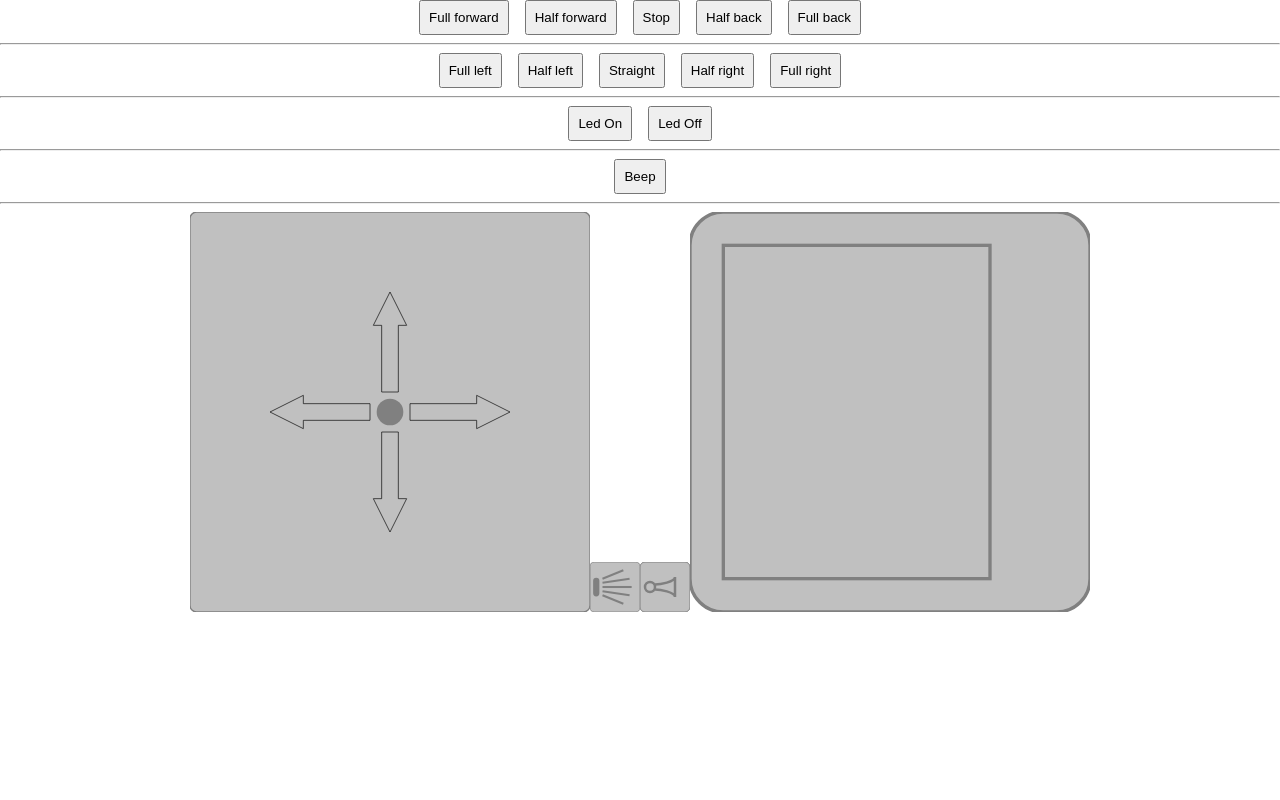
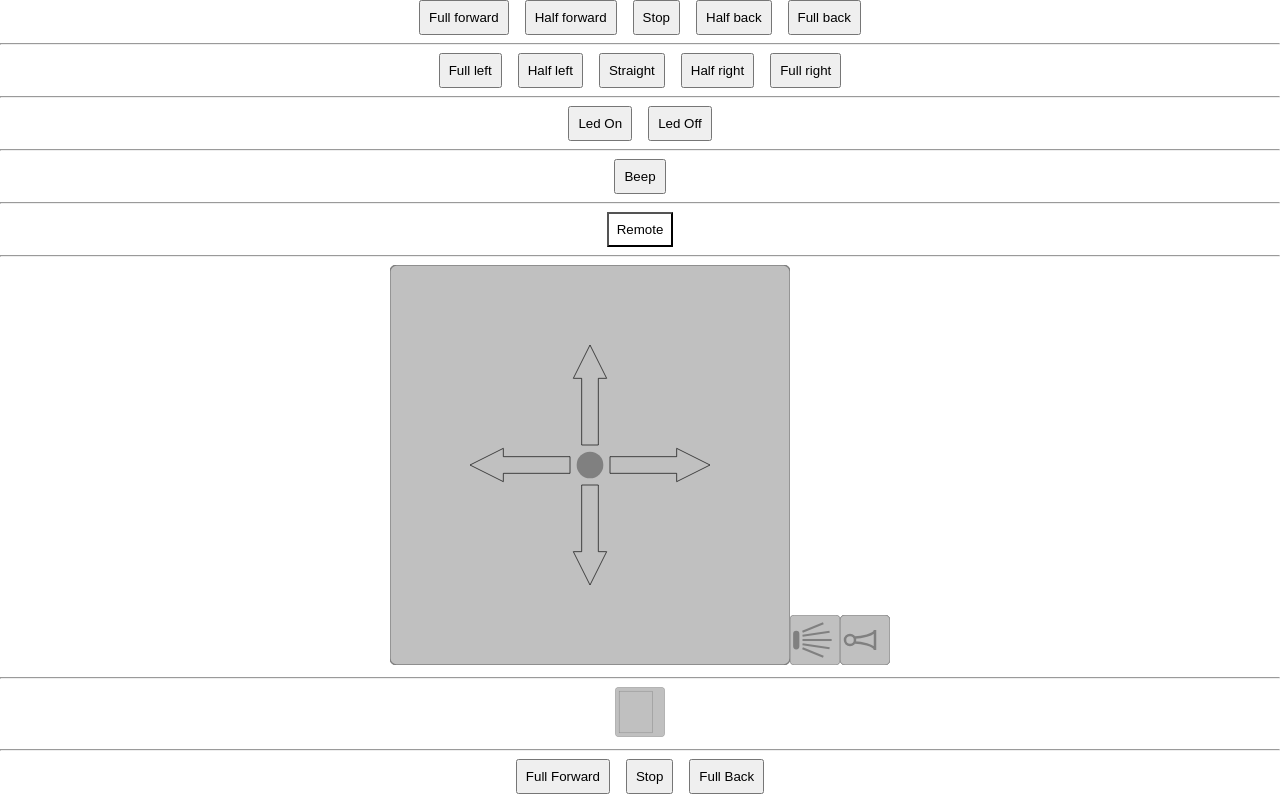
Before and after one commit to Satyam/autito, a React (Create React App) app: page / in a window 1280 px wide. Built offline with nearby package versions, Linux system fonts and the light colour scheme; no server answers.

Commit message:
Added 'remote' mode to prevent joystick noise to override remote comands.

```diff
--- a/globals.d.ts
+++ b/globals.d.ts
@@ -7,6 +7,7 @@ type statusMsg = {
   x: number;
   y: number;
   current: number;
+  remote: boolean;
 }
 
 declare module '@serialport/parser-readline';
--- a/src/App.tsx
+++ b/src/App.tsx
@@ -8,10 +8,11 @@ import Knob from './Knob';
 import Led from './Led';
 import Horn from './Horn';
 import Current from './Current';
+import Remote from './Remote';
 
 import CommandButton from './CommandButton';
 
-import { GO_FORWARD, GO_BACK, STOP, TURN_LEFT, TURN_RIGHT, GO_STRAIGHT, LED, BEEP } from './constants';
+import { GO_FORWARD, GO_BACK, STOP, TURN_LEFT, TURN_RIGHT, GO_STRAIGHT, LED, BEEP, FULL_FORWARD, FULL_BACK } from './constants';
 
 const App: React.FC = () => {
   return (
@@ -35,10 +36,18 @@ const App: React.FC = () => {
           <hr />
           <CommandButton command={[BEEP]}>Beep</CommandButton>
           <hr />
+          <Remote>Remote</Remote>
+          <hr />
+
           <Knob />
           <Led />
           <Horn />
-          <Current size={400} />
+          <hr />
+          <Current />
+          <hr />
+          <CommandButton command={[FULL_FORWARD]}>Full Forward</CommandButton>
+          <CommandButton command={[STOP]} >Stop</CommandButton>
+          <CommandButton command={[FULL_BACK]}>Full Back</CommandButton>
         </div>
       </MessageProvider>
     </SocketIOProvider>
--- /dev/null
+++ b/src/Remote.css
@@ -0,0 +1,6 @@
+.Remote .on {
+  background-color: green;
+}
+.Remote .off {
+  background-color: inherit;
+}
--- /dev/null
+++ b/src/Remote.tsx
@@ -0,0 +1,29 @@
+import React, { useCallback } from 'react';
+import { useMessage } from './useMessage';
+import { useSocketIO } from './useSocketIO'
+
+import { REMOTE } from './constants';
+
+import './Remote.css';
+
+const Remote: React.FC<React.DetailedHTMLProps<React.ButtonHTMLAttributes<HTMLButtonElement>, HTMLButtonElement>> = ({ children }) => {
+  const { remote, } = useMessage();
+
+  const socket = useSocketIO();
+
+  const clickHandler = useCallback<React.MouseEventHandler<HTMLButtonElement>>(() => {
+    if (socket) {
+      socket.command([REMOTE, remote ? 0 : 1])
+    }
+  }, [remote, socket]);
+
+  return (
+    <div className="Remote">
+      <button
+        className={remote ? 'on' : 'off'}
+        onClick={clickHandler}
+      >{children}</button>
+    </div>);
+}
+
+export default Remote;
--- a/src/constants.ts
+++ b/src/constants.ts
@@ -10,3 +10,7 @@ export const GO_STRAIGHT!: number = '|'.codePointAt(0);
 export const BEEP!: number = '!'.codePointAt(0);
 
 export const LED!: number = '#'.codePointAt(0);
+
+export const FULL_FORWARD!: number = 'F'.codePointAt(0);
+export const FULL_BACK!: number = 'B'.codePointAt(0);
+export const REMOTE!: number = 'R'.codePointAt(0);
--- a/src/useMessage.tsx
+++ b/src/useMessage.tsx
@@ -10,6 +10,7 @@ const initialMessage: statusMsg = {
   x: 0,
   y: 0,
   current: 0,
+  remote: false,
 }
 export const MessageContext = createContext<statusMsg>(initialMessage);
 
```
Also changed, not shown: 1 other file (tests, documents, lock files or other folders).
